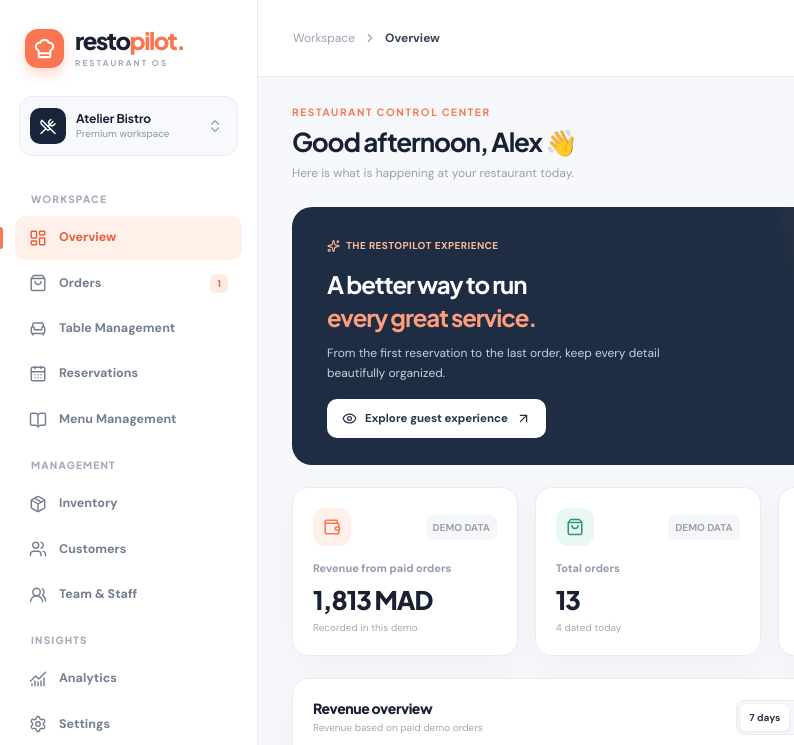
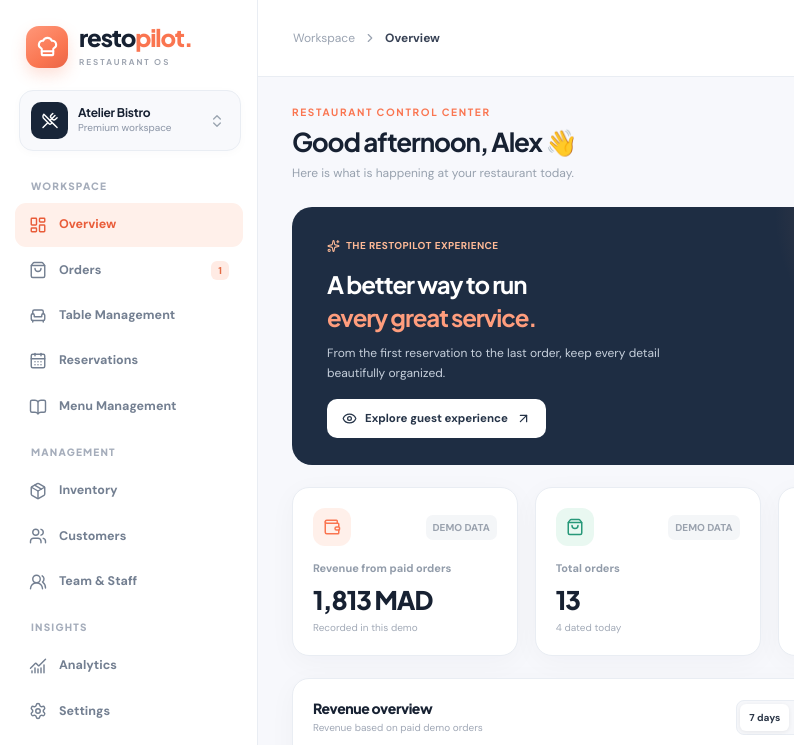
Before and after one commit to YoussefLehroudd/RestoPilot, a plain HTML site: page index.html in a window 1280 px wide. Shown: the top 745 px of the page, 0-794 px from the left. Drawn offline with nearby package versions, Linux system fonts and the light colour scheme.

Commit message:
Polish sidebar layout, keep identity pinned and reveal scrollbar on hover

```diff
--- a/styles.css
+++ b/styles.css
@@ -686,3 +686,158 @@ body.dark .theme-mini-btn.active{
   .rp-mark-all{font-size:10px}
   .rp-notification-footer{padding-inline:12px}
 }
+
+
+/* SIDEBAR V2 — pinned identity, scrollable navigation and hover-only scrollbar */
+.sidebar{
+  height:100vh;
+  height:100dvh;
+  min-height:0;
+  overflow:hidden;
+  overscroll-behavior:contain;
+  padding-top:23px;
+  padding-bottom:0;
+  padding-right:12px;
+  display:flex;
+  flex-direction:column;
+}
+.sidebar .brand{
+  flex:0 0 auto;
+  position:relative;
+  z-index:2;
+  min-height:66px;
+  align-items:center;
+  padding:2px 11px 22px;
+  letter-spacing:-1.15px;
+  transition:opacity .2s ease;
+}
+.sidebar .brand:hover{opacity:.9}
+.sidebar .brand-mark{
+  flex:0 0 42px;
+  width:42px;
+  height:42px;
+  border-radius:13px;
+  background:linear-gradient(145deg,#ff9779,#fa7550 65%,#e96547);
+  box-shadow:0 7px 15px rgba(250,117,80,.22);
+}
+.sidebar .brand small{
+  letter-spacing:2px;
+  margin-top:2px;
+}
+.sidebar .workspace{
+  flex:0 0 auto;
+  position:relative;
+  z-index:2;
+  margin:0 4px 13px;
+  padding:11px;
+  min-height:58px;
+  border-radius:14px;
+  box-shadow:0 2px 10px rgba(33,50,73,.025);
+}
+.sidebar .workspace-text strong{
+  font-size:12px;
+  letter-spacing:-.2px;
+}
+.sidebar .workspace-avatar{
+  flex:0 0 37px;
+  height:37px;
+  width:37px;
+}
+.sidebar-scroll{
+  flex:1 1 auto;
+  min-height:0;
+  width:auto;
+  overflow-y:auto;
+  overflow-x:hidden;
+  overscroll-behavior-y:contain;
+  -webkit-overflow-scrolling:touch;
+  scrollbar-width:none;
+  scrollbar-color:transparent transparent;
+  margin-right:-9px;
+  padding-right:9px;
+  padding-bottom:12px;
+  outline-offset:-3px;
+}
+.sidebar-scroll::-webkit-scrollbar{width:0;height:0}
+.sidebar-scroll::-webkit-scrollbar-thumb{background:transparent;border-radius:999px}
+.sidebar-scroll::-webkit-scrollbar-track{background:transparent}
+.sidebar .sidebar-nav{
+  flex:none;
+  min-height:min-content;
+  padding-bottom:3px;
+}
+.sidebar .sidebar-nav .nav-label:first-child{padding-top:16px}
+.sidebar .sidebar-bottom{
+  flex:0 0 auto;
+  margin-top:15px;
+  padding-bottom:7px;
+}
+.sidebar .side-link{
+  margin:2px 2px 2px 0;
+  width:calc(100% - 2px);
+}
+.sidebar .side-link.active:before{left:-13px}
+.sidebar .side-promo{border-radius:15px}
+.sidebar .user-profile{padding-bottom:9px}
+@media(hover:hover) and (pointer:fine){
+  .sidebar:hover .sidebar-scroll,
+  .sidebar:focus-within .sidebar-scroll{
+    scrollbar-width:thin;
+    scrollbar-color:rgba(129,145,167,.52) transparent;
+  }
+  .sidebar:hover .sidebar-scroll::-webkit-scrollbar,
+  .sidebar:focus-within .sidebar-scroll::-webkit-scrollbar{
+    width:5px;height:5px;
+  }
+  .sidebar:hover .sidebar-scroll::-webkit-scrollbar-thumb,
+  .sidebar:focus-within .sidebar-scroll::-webkit-scrollbar-thumb{
+    background:rgba(129,145,167,.52);
+  }
+  .sidebar .sidebar-scroll::-webkit-scrollbar-thumb:hover{
+    background:rgba(99,117,139,.82);
+  }
+}
+@media(hover:none){
+  .sidebar .sidebar-scroll{
+    scrollbar-width:none!important;
+    -ms-overflow-style:none;
+  }
+  .sidebar .sidebar-scroll::-webkit-scrollbar{
+    display:none!important;
+    width:0!important;
+  }
+}
+body.dark .sidebar .workspace{
+  background:#1f2a39;
+  box-shadow:0 3px 12px rgba(0,0,0,.07);
+}
+body.dark .sidebar-scroll{scrollbar-color:transparent transparent}
+@media(hover:hover) and (pointer:fine){
+  body.dark .sidebar:hover .sidebar-scroll,
+  body.dark .sidebar:focus-within .sidebar-scroll{
+    scrollbar-color:rgba(132,154,178,.54) transparent;
+  }
+  body.dark .sidebar:hover .sidebar-scroll::-webkit-scrollbar-thumb,
+  body.dark .sidebar:focus-within .sidebar-scroll::-webkit-scrollbar-thumb{
+    background:rgba(132,154,178,.54);
+  }
+}
+@media(max-width:820px){
+  .sidebar{
+    position:fixed;
+    inset:0 auto 0 0;
+    width:min(270px,calc(100vw - 42px));
+    min-width:0;
+    height:100vh;
+    height:100dvh;
+    padding-top:max(20px,env(safe-area-inset-top,0px));
+    padding-bottom:env(safe-area-inset-bottom,0px);
+  }
+  .sidebar .brand{padding-bottom:21px}
+  .sidebar-scroll{touch-action:pan-y;overscroll-behavior-y:contain}
+}
+@media(max-height:650px){
+  .sidebar .brand{min-height:59px;padding-bottom:13px}
+  .sidebar .workspace{margin-bottom:7px}
+  .sidebar .sidebar-nav .nav-label:first-child{padding-top:12px}
+}
```
